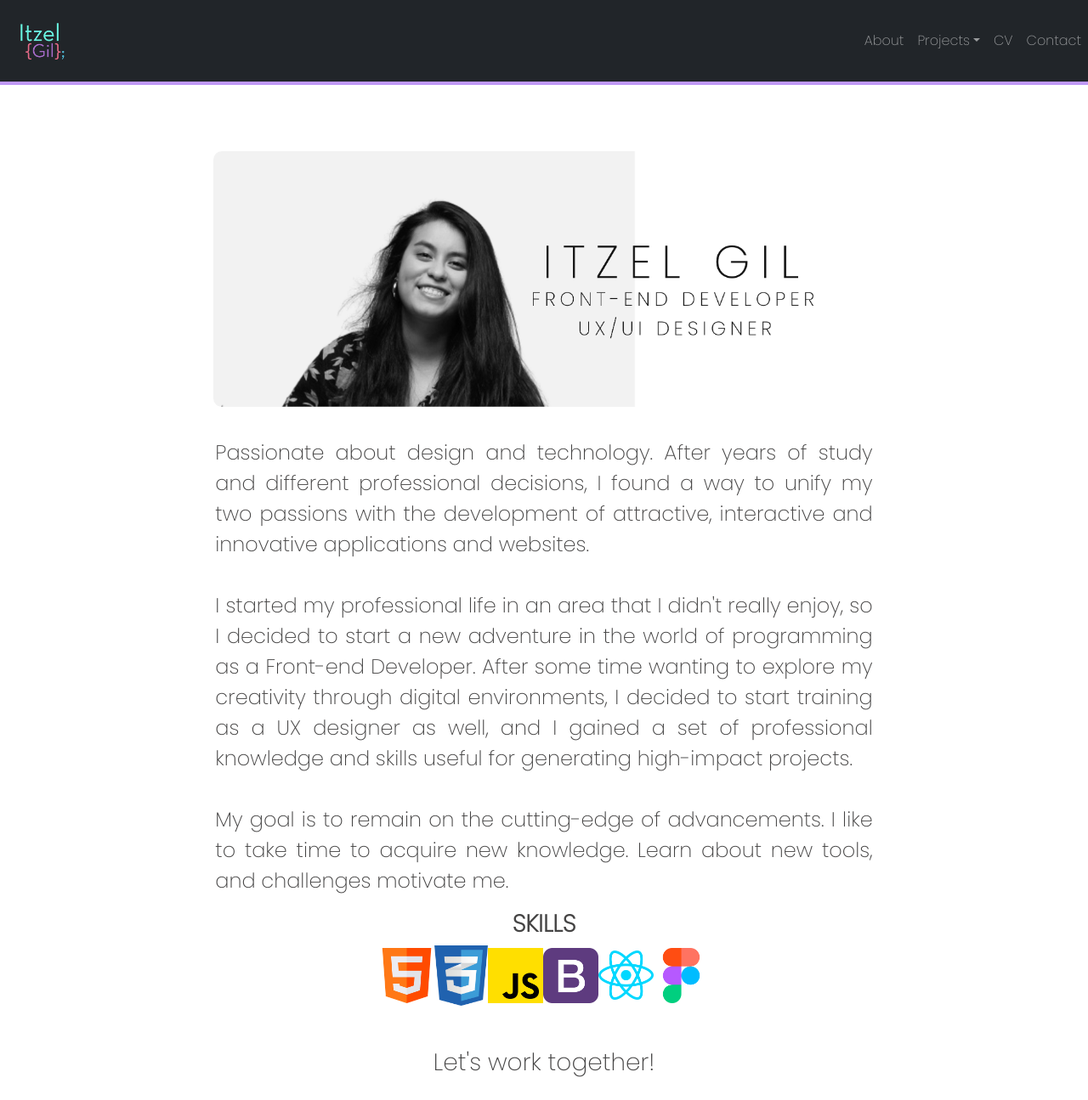
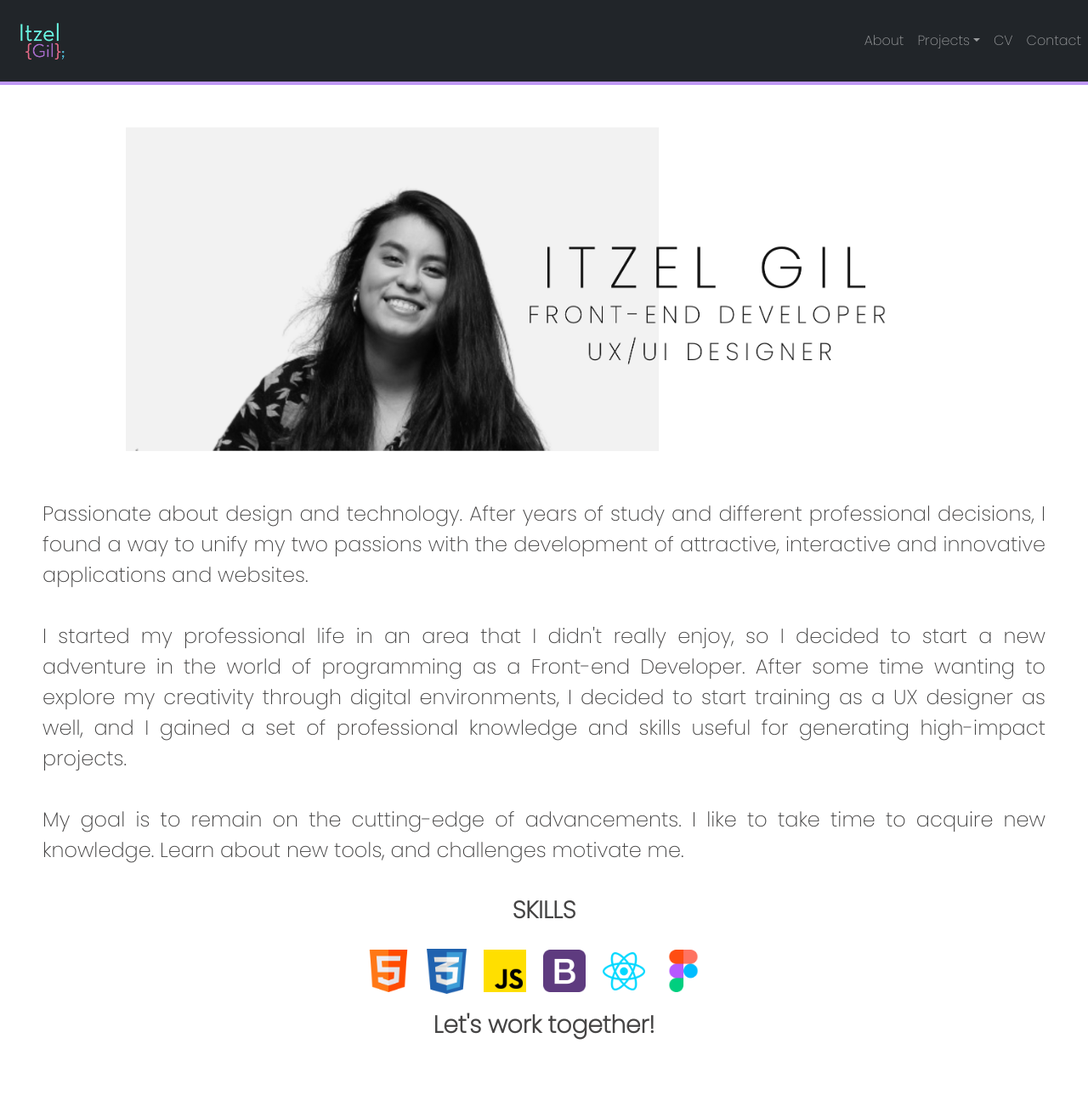
Before and after one commit to itzelgil/portfolio, a React (Create React App) app: page /about in a window 1280 px wide. Shown: the whole page at 85% size. After the commit the page ends 1251 px from the top, so only its background shows below. Built offline with nearby package versions, Linux system fonts and the light colour scheme.

Commit message:
page-under-construction

```diff
--- a/src/App.css
+++ b/src/App.css
@@ -98,25 +98,8 @@ h1 {
   border-bottom: 4px solid #bf98f6;
 }
 
-/* .about-title {
-  margin: 30px;
-  font-size: 42px;
-  font-weight: bold;
-}
-
-.about-title:after {
-  content: "";
-  display: block;
-  width: 150px;
-  height: 4px;
-  background: #bf98f6;
-  margin: 0 auto;
-  margin-top: 7px;
-  border-radius: 3px;
-} */
 
 .about-container {
-  margin: 30px;
   justify-content: center;
 }
 .about-me-text {
@@ -126,38 +109,33 @@ h1 {
 
 .name-container {
   left: 10px;
+  margin: 50px;
   @media (min-width: 330px) {
     text-align: center;
     font-size: 24px;
   }
 }
 
-.name {
-  letter-spacing: 10px;
-  font-size: 40px;
-}
-
-.name-sec {
-  letter-spacing: 10px;
-  font-size: 25px;
-}
-
 .App-profile {
-  width: 65%;
+  width: 80%;
   height: auto;
   min-width: 80px;
   filter: grayscale(100%);
   border-radius: 10px;
   transition: filter 300ms;
-  margin-left: 200px;
+  margin-top: 30px;
+  padding: 20px;
 }
 
 .App-profile:is(:hover, :focus) {
   filter: grayscale(0%);
 }
 
-.skills-header {
+.skills-header,
+.phrase {
   font-weight: bold;
+  text-align: center;
+  padding: 20px;
 }
 
 .html,
@@ -165,22 +143,19 @@ h1 {
 .bootstrap,
 .react,
 .figma {
-  width: 65px;
+  width: 50px;
   height: auto;
   display: inline-block;
+  margin-right: 20px;
 }
 .css {
-  width: 63px;
+  width: 47px;
   height: auto;
+  margin-right: 20px;
 }
 
 .icons {
   text-align: center;
-}
-
-.phrase {
-  text-align: center;
-  padding: 20px;
 }
 
 @media (max-width: 576px) {
@@ -193,11 +168,11 @@ h1 {
   .bootstrap,
   .react,
   .figma {
-    width: 45px;
+    width: 25px;
     height: auto;
   }
   .css {
-    width: 43px;
+    width: 23px;
     height: auto;
   }
   .about-me-text {
--- a/src/routes/About.js
+++ b/src/routes/About.js
@@ -44,25 +44,15 @@ export default function About() {
         </Navbar.Collapse>
       </Navbar>
 
-      {/* <Row className="justify-content-center">
-        <h2 className="about-title text-center">ABOUT ME</h2>
-      </Row> */}
-
       <Row className="row about-container">
         <Col className="justify-content-center">
           <div className="image-wrapper">
-            <br />
-            <br />
             <Image className="d-block mx-auto w-30 App-profile" src={profile} />
           </div>
         </Col>
+      </Row>
       <Row>
-          <Col className="col-2"></Col>
         <Col className="my-auto name-container">
-            {/* <h2 className="name">ITZEL GIL</h2>
-          <h2 className="name-sec">FRONT-END DEVELOPER</h2>
-          <h2 className="name-sec">UX/UI DESIGNER</h2>
-          <br /> */}
           <br />
           <p className="about-me-text">
             Passionate about design and technology. After years of study and
@@ -70,21 +60,20 @@ export default function About() {
             passions with the development of attractive, interactive and
             innovative applications and websites.
             <br />
-              <br />I started my professional life in an area that I didn't
-              really enjoy, so I decided to start a new adventure in the world
-              of programming as a Front-end Developer. After some time wanting
-              to explore my creativity through digital environments, I decided
-              to start training as a UX designer as well, and I gained a set of
-              professional knowledge and skills useful for generating
-              high-impact projects.
+            <br />I started my professional life in an area that I didn't really
+            enjoy, so I decided to start a new adventure in the world of
+            programming as a Front-end Developer. After some time wanting to
+            explore my creativity through digital environments, I decided to
+            start training as a UX designer as well, and I gained a set of
+            professional knowledge and skills useful for generating high-impact
+            projects.
             <br />
             <br />
-              My goal is to remain on the cutting-edge of advancements. I like
-              to take time to acquire new knowledge. Learn about new tools, and
+            My goal is to remain on the cutting-edge of advancements. I like to
+            take time to acquire new knowledge. Learn about new tools, and
             challenges motivate me.
           </p>
         </Col>
-          <Col className="col-2"></Col>
       </Row>
       <h3 className="skills-header text-center">SKILLS</h3>
       <Row className="about-me">
@@ -121,29 +110,11 @@ export default function About() {
             </div>
           </Col> */}
       </Row>
-      </Row>
+
       <Row>
         <h3 className="phrase">Let's work together!</h3>
       </Row>
-      <Row>
-        {/* <h3 className="skills-header text-center">SKILLS</h3>
-        <br />
-        <br />
-        <br />
-        <div className="icons">
-          <SiHtml5 className="html icon" size={30} title="HTML" />
-          <DiCss3 className="css icon" size={35} title="CSS" />
-          <IoLogoJavascript className="js icon" size={35} title="JavaScript" />
-          <BsFillBootstrapFill
-            className="bs icon"
-            size={30}
-            title="Bootstrap"
-          />
-          <FiFigma className="figma icon" size={30} title="Figma" />
-          <AiFillGithub className="github icon" size={35} title="Github" />
-          <SiAdobexd className="adobexd icon" size={30} title="AdobeXD" />
-        </div> */}
-      </Row>
+
       <Outlet />
     </div>
   );
--- a/src/routes/Uxui.js
+++ b/src/routes/Uxui.js
@@ -33,10 +33,10 @@ export default function About() {
       <Row className="justify-content-center">
         <h2 className="uxui-title">UX/UI </h2>
 
-        {/* <h2 className="uxui-title">THIS PAGE IS UNDER CONSTRUCTION</h2>
-        <h4 className="text-center">We're working on it!</h4> */}
+        <h2 className="uxui-title">THIS PAGE IS UNDER CONSTRUCTION</h2>
+        <h4 className="text-center">We're working on it!</h4>
       </Row>
-      <Row className="justify-content-center wawanimal">
+      {/* <Row className="justify-content-center wawanimal">
         <Col className="my-auto">
           <Image className="mockup-app d-block mx-auto w-30" src={mockup} />
         </Col>
@@ -60,13 +60,13 @@ export default function About() {
             vitae cursus lectus.
           </p>
         </Col>
-      </Row>
-      {/* <div className="illust-wrapper">
+      </Row> */}
+      <div className="illust-wrapper">
         <Image
           className="App-profile d-block mx-auto img-fluid w-50"
           src={illustration}
         />
-      </div> */}
+      </div>
     </div>
   );
 }
```
Lines whose indentation alone changed are shown as unchanged.
